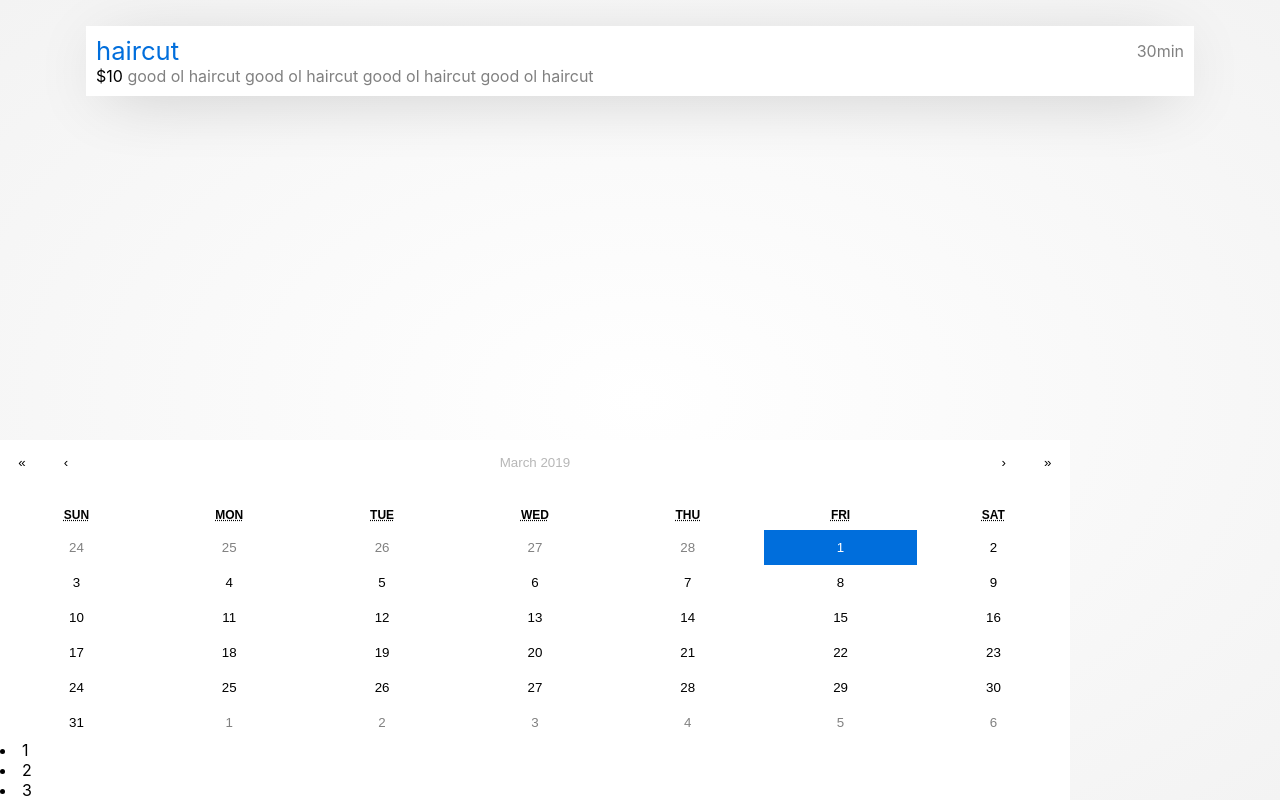
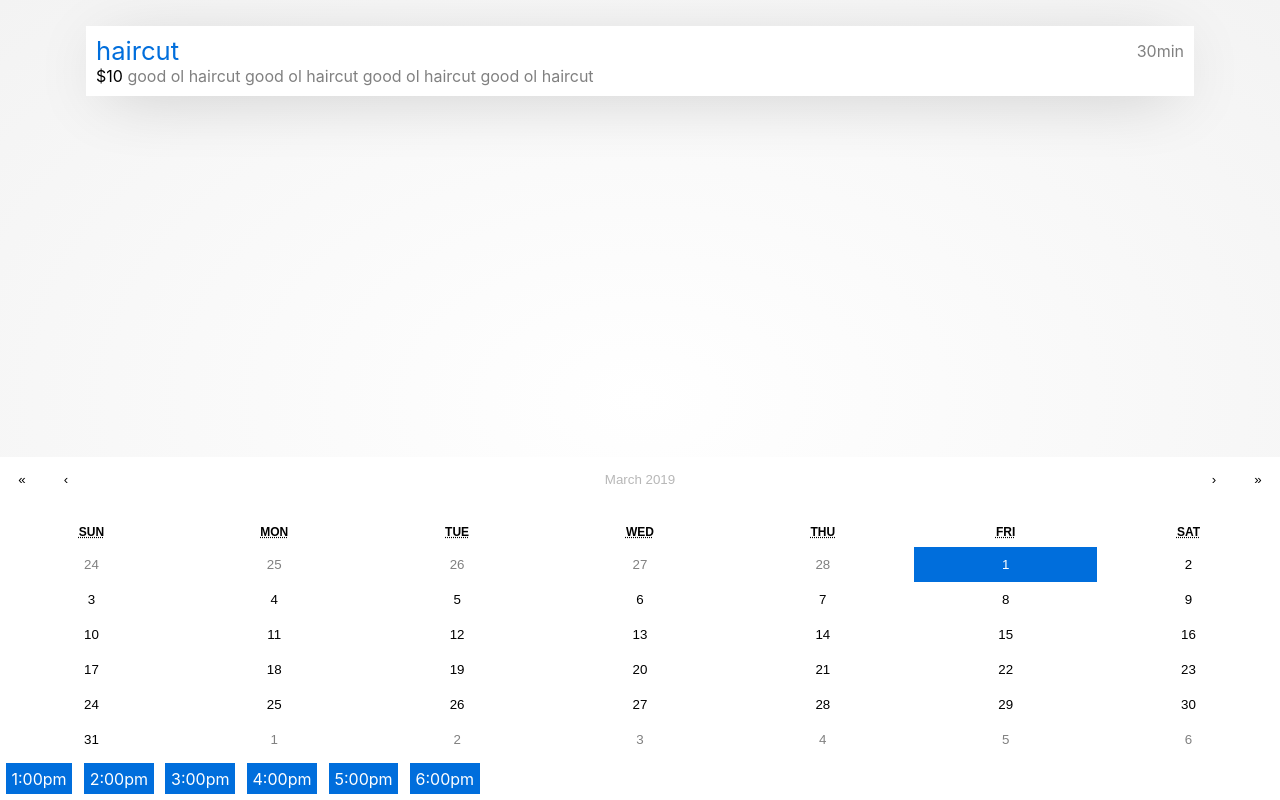
Before and after one commit to rudya/scheduler, a React (Create React App) app: page / in a window 1280 px wide. Both pictures are taken after a click on the element 640 px from the left and 60 px from the top of the page. Built offline with nearby package versions, Linux system fonts and the light colour scheme.

Commit message:
horizontal times

```diff
--- a/src/App.css
+++ b/src/App.css
@@ -120,8 +120,21 @@ body, html{
 #date-time{
   position: fixed;
   bottom: 0;
+  width: 100%;
 }
 
 #times{
   background-color: white;
+  display: flex;
+  flex-direction: row;
+  overflow-x: scroll;
+
 }
+
+.time{
+  background-color: #006edc;
+  width: auto;
+  padding: 0.36em;
+  margin: 0.36em;
+  color: white;
+}
--- a/src/components/DateTime.js
+++ b/src/components/DateTime.js
@@ -59,9 +59,7 @@ class DateTime extends Component{
 	render(){
 
 		const times = this.props.times.map(time =>
-
-			<li key={time} onClick={() => {this.selectTime(time)}}>{time}</li>
-
+			<div className="time" key={time} onClick={() => {this.selectTime(time)}}>{time}</div>
 		)
 
 		let calendar = ""
--- a/src/times.json
+++ b/src/times.json
@@ -1 +1 @@
-{"times":[1,2,3]}
+{"times":["1:00pm","2:00pm","3:00pm","4:00pm","5:00pm","6:00pm"]}
```
